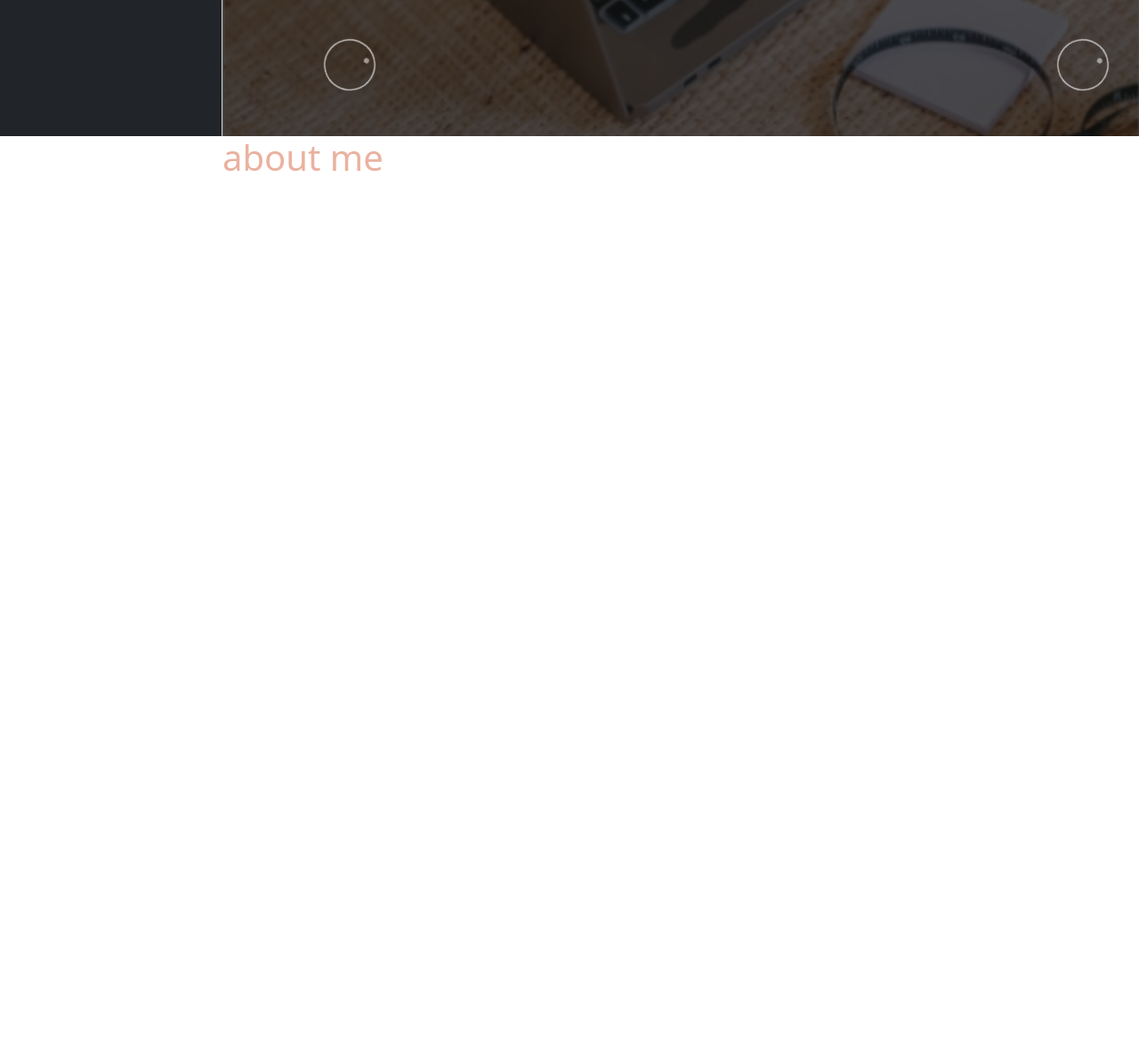
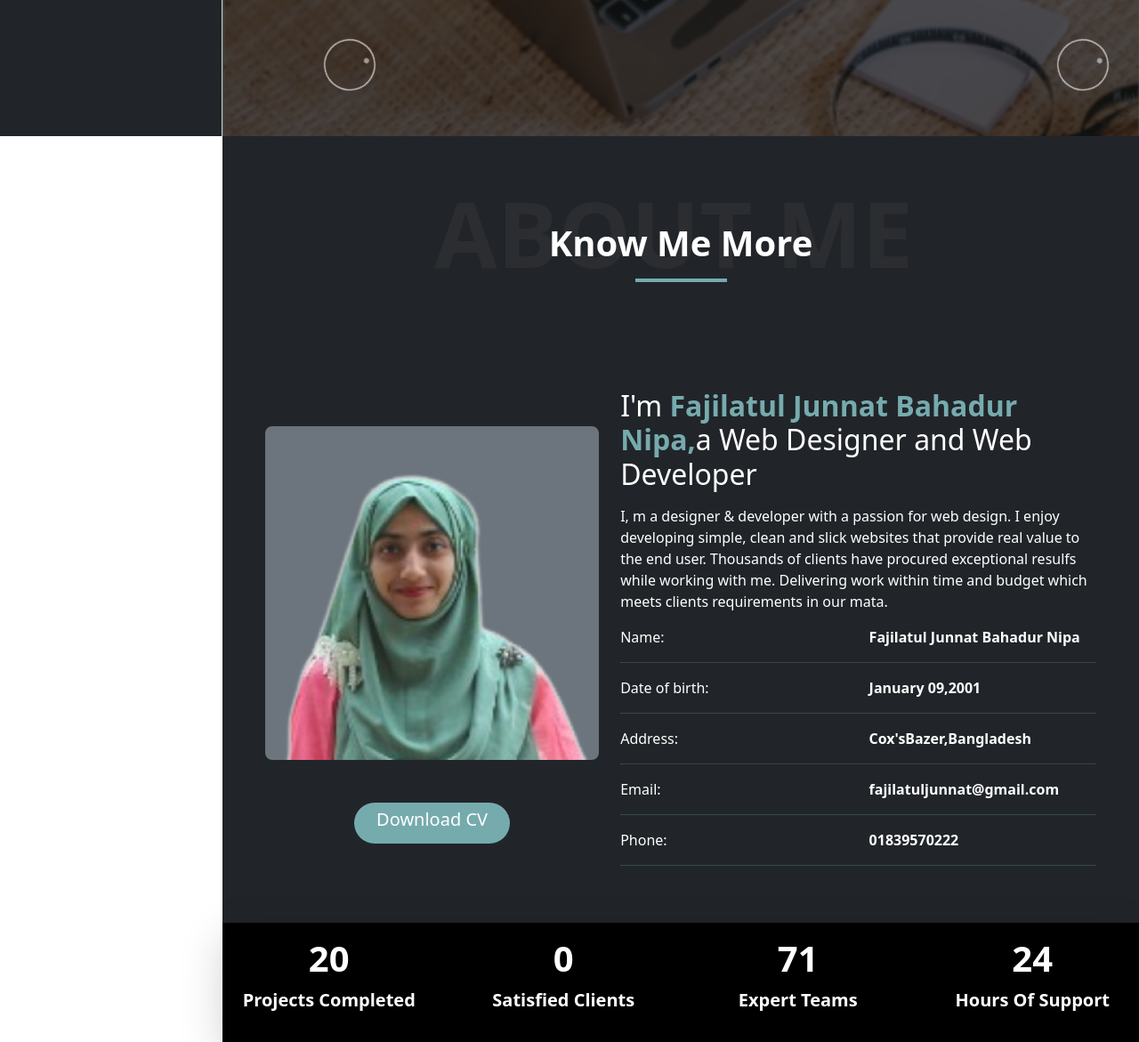
Before and after one commit to FajilatulJunnat/My-Portfolio, a plain HTML site: page index.html in a window 1280 px wide. Shown: the part 647-1818 px from the top of the page at 89% size. Before the commit the page ends 856 px from the top, so only its background shows below. Drawn offline with nearby package versions, Linux system fonts and the light colour scheme; a script that the page names is missing.

Commit message:
2nd commit

```diff
--- a/index.html
+++ b/index.html
@@ -13,7 +13,8 @@
   <link href="https://cdn.jsdelivr.net/npm/bootstrap@5.3.3/dist/css/bootstrap.min.css" rel="stylesheet" integrity="sha384-QWTKZyjpPEjISv5WaRU9OFeRpok6YctnYmDr5pNlyT2bRjXh0JMhjY6hW+ALEwIH" crossorigin="anonymous">
 <!-- fontawsome -->
 <script src="https://kit.fontawesome.com/88125b6bbe.js" crossorigin="anonymous"></script>
-
+ <!-----------------------------jqurey counter link------------------------------>
+ <script src="https://code.jquery.com/jquery-1.12.4.min.js"></script>
 </head>
 <body>
   <!-- navber -->
@@ -22,17 +23,17 @@
       <a class="navbar-brand" href="#"><h4 class="fw-bold">Nipa</h4></a>
       <div class="d-flex align-items-center">
       <div class="text-white me-3">
-      <i class="fa-brands fa-facebook-f "></i>
-      <i class="fa-brands fa-linkedin ps-2"></i>
-      <i class="fa-brands fa-telegram ps-2"></i>
-      <i class="fa-brands fa-whatsapp ps-2"></i>
+      <i class="fa-brands fa-facebook-f social"></i>
+      <i class="fa-brands fa-linkedin ps-2 social"></i>
+      <i class="fa-brands fa-telegram ps-2 social"></i>
+      <i class="fa-brands fa-whatsapp ps-2 social"></i>
     </div>
       <button class="navbar-toggler" type="button" data-bs-toggle="collapse" data-bs-target="#navbarSupportedContent" aria-controls="navbarSupportedContent" aria-expanded="false" aria-label="Toggle navigation">
         <span class="navbar-toggler-icon"></span>
       </button>
     </div>
       <div class="collapse navbar-collapse" id="navbarSupportedContent">
-        <ul class="navbar-nav me-auto mb-2 mb-lg-0">
+        <ul class="navbar-nav me-auto mb-2 mb-lg-0 text-center ">
           <li class="nav-item">
             <a class="nav-link active fw-semibold" aria-current="page" href="#">Home</a>
           </li>
@@ -92,10 +93,10 @@
           </a>
         </li>
         <li class="nav-item d-flex justify-content-evenly">
-          <i class="fa-brands fa-facebook-f"></i>
-          <i class="fa-brands fa-linkedin"></i>
-          <i class="fa-brands fa-telegram"></i>
-          <i class="fa-brands fa-whatsapp"></i>
+          <i class="fa-brands fa-facebook-f social"></i>
+          <i class="fa-brands fa-linkedin social"></i>
+          <i class="fa-brands fa-telegram social"></i>
+          <i class="fa-brands fa-whatsapp social"></i>
 
         </li>
       </ul>
@@ -107,7 +108,7 @@
 <main>
   <section class="bg-first-section" id="first-section">
     <div class="container wrapper p-5 d-flex flex-column justify-content-center text-white align-items-center position-relative">
-      <h2>Welcome
+      <h2 class="mb-3">Welcome
       </h2>
       <!-- typing animation -->
       <section class="wrapper-txt ">
@@ -130,13 +131,91 @@
       <div><span class="dot"></span></div>
       <div><span class="dot"></span></div>
 
-      <button class="btn btn-1 rounded-5 px-4"><h5>Hire Me</h5></button>
+      <button class="btn btn-1 rounded-5 px-4 mt-5"><h5>Hire Me</h5></button>
     </div>
 
   </section>
   <!-- about me -->
-  <section class="bg-about">
-    <h1 class="about-h">about me </h1>
+  <section class=" ">
+ <div class="bg-about py-5">
+    <h1 class="text-white fw-bold text-center py-5">Know Me More
+      <div class="d-flex justify-content-center">
+      <div class="progress slide-ber-size rounded-0 position-relative my-3" role="progressbar" aria-label="Example 4px high warning example" aria-valuenow="25" aria-valuemin="0" aria-valuemax="100" style="height: 4px">
+        <div class="progress-bar " style="width: 100%"></div>
+      </div></div></h1>
+    </div>
+      <div class="bg-about-1">
+      <div class="container text-white px-5  pb-5">
+    <div class="row d-flex flex-lg-row  flex-column  justify-content-lg-between g-4">
+      <div class="col-lg-5  d-none d-lg-block align-self-center d-flex flex-column">
+        <img src="./nipaaa.png" alt="" class=" w-100 h-100 bg-secondary rounded-3 ">
+        <div class="d-flex justify-content-center align-content-center">
+          <button class="btn btn-2 rounded-5 px-4 mt-5 "><h5>Download CV</h5></button>
+          </div>
+      </div>
+      <div class="col d-lg-none justify-content-center d-flex">
+        <img src="./nipaaa.png" alt="" class=" bg-img  rounded-circle">
+      </div>
+      <div class="col-lg-7 ">
+    <h2>I'm <span class="about-h fw-bold">Fajilatul Junnat Bahadur Nipa,</span>a Web Designer and Web Developer</h2>
+    <p class="my-3">I, m a designer & developer with a passion for web design. I enjoy developing simple, clean and slick websites that provide real value to the end user. Thousands of clients have procured exceptional resulfs while working with me. Delivering work within time and budget which meets clients requirements in our mata.</p>
+    <div class=" ">
+      <div class="row d-flex  justify-content-around">
+       <div class="col">Name:</div>
+       <div class="col fw-bold">Fajilatul Junnat Bahadur Nipa</div>
+      </div>
+      <hr class="about-h">
+      <div class="row d-flex">
+       <div class="col">Date of birth:</div>
+       <div class="col fw-bold">January 09,2001</div>
+      </div>
+      <hr class="about-h">
+      <div class="row d-flex">
+       <div class="col">Address:</div>
+       <div class="col fw-bold">Cox'sBazer,Bangladesh</div>
+      </div>
+      <hr class="about-h">
+      <div class="row d-flex">
+       <div class="col">Email:</div>
+       <div class="col fw-bold">fajilatuljunnat@gmail.com</div>
+      </div>
+      <hr class="about-h">
+      <div class="row d-flex ">
+       <div class="col">Phone:</div>
+       <div class="col fw-bold">01839570222</div>
+      </div>
+      <hr class="about-h">
+     </div>
+     <div class="d-flex d-lg-none justify-content-center align-content-center ">
+      <button class="btn btn-2 rounded-5 px-4 mt-5 "><h5>Download CV</h5></button>
+      </div>
+    </div>
+  </div>
+</div>
+<!-- counter -->
+<div class="shadow-lg bg-counter ">
+  <div class="row row-cols-lg-4 row-cols-md-2 row-cols-1">
+  <div class="col pt-3 pb-3 mb-lg-0 mb-4">
+  <h1 class="counter fw-bold text-white text-center">20</h1>
+  <p class="text-white fs-5 fw-bolder  text-center">Projects Completed</p>
+  </div>
+  <div class="col boder-clas pt-3 pb-3 mb-lg-0 mb-4">
+    <h1 class="counter fw-bold text-white text-center">0</h1>
+    <p class="text-white fs-5 fw-bolder  text-center">Satisfied Clients</p>
+    </div>
+    <div class="col boder-clas pt-3 pb-3 mb-lg-0 mb-4">
+      <h1 class="counter fw-bold text-white text-center">71</h1>
+      <p class="text-white fs-5 fw-bolder  text-center">Expert Teams</p>
+      </div>
+      <div class="col boder-clas pt-3 pb-3 mb-lg-0 mb-4">
+        <h1 class="counter fw-bold text-white text-center">24</h1>
+        <p class="text-white fs-5 fw-bolder  text-center">Hours Of Support</p>
+        </div>
+  </div>
+  </div>
+
+
+      </div>
   </section>
  </main>
   <script src="https://cdn.jsdelivr.net/npm/bootstrap@5.3.3/dist/js/bootstrap.bundle.min.js" integrity="sha384-YvpcrYf0tY3lHB60NNkmXc5s9fDVZLESaAA55NDzOxhy9GkcIdslK1eN7N6jIeHz" crossorigin="anonymous"></script>
@@ -153,5 +232,18 @@
     backSpeed:100,
     loop:true
 });</script>
+
+ <!---------------------------------Counter section js links----------------------------------->
+ <script src="https://cdnjs.cloudflare.com/ajax/libs/waypoints/2.0.3/waypoints.min.js"></script>
+ <!---------------------------------------------jquery counter my file links------------------------------>
+ <script src="./jquery.counterup.min.js"></script>
+ <script>
+   jQuery(document).ready(function($){
+     $('.counter').counterUp({
+     delay: 10,
+     time: 1000
+ });
+   });
+ </script>
 </body>
 </html>
--- /dev/null
+++ b/jquery.counterup.min.js
@@ -0,0 +1 @@
+(function(e){"use strict";e.fn.counterUp=function(t){var n=e.extend({time:400,delay:10},t);return this.each(function(){var t=e(this),r=n,i=function(){var e=[],n=r.time/r.delay,i=t.text(),s=/[0-9]+,[0-9]+/.test(i);i=i.replace(/,/g,"");var o=/^[0-9]+$/.test(i),u=/^[0-9]+\.[0-9]+$/.test(i),a=u?(i.split(".")[1]||[]).length:0;for(var f=n;f>=1;f--){var l=parseInt(i/n*f);u&&(l=parseFloat(i/n*f).toFixed(a));if(s)while(/(\d+)(\d{3})/.test(l.toString()))l=l.toString().replace(/(\d+)(\d{3})/,"$1,$2");e.unshift(l)}t.data("counterup-nums",e);t.text("0");var c=function(){t.text(t.data("counterup-nums").shift());if(t.data("counterup-nums").length)setTimeout(t.data("counterup-func"),r.delay);else{delete t.data("counterup-nums");t.data("counterup-nums",null);t.data("counterup-func",null)}};t.data("counterup-func",c);setTimeout(t.data("counterup-func"),r.delay)};t.waypoint(i,{offset:"100%",triggerOnce:!0})})}})(jQuery);
--- a/style.css
+++ b/style.css
@@ -21,6 +21,7 @@
     .sidebar-nav{
       transform: none !important;
       visibility: visible !important;
+
     }
     .navbar{
         transform: none;
@@ -28,10 +29,27 @@
     }
 }
 
+.active{
+    color: #76ABAE !important;
+}
+.nav-item .nav-link:active{
+    color: #76ABAE !important;
+}
+.nav-item .nav-link:hover{
+    color: #76ABAE !important;
+}
+.social{
+    transform: scale(1);
+    transition: 0.5s ease-in-out;
+}
+.social:hover{
+    color: #76ABAE !important;
+    transform:scale(1.2) ;
+}
 /* first section */
 .bg-first-section{
     background-image:url(./b.png);
-
+    background-attachment: fixed;
     background-repeat: no-repeat;
     background-size: 100% 100%;
     background-position: center;
@@ -173,8 +191,49 @@ div .dot{
  }
  /* about me  */
 .bg-about{
+    /* background-color: #374045; */
+    background-color: #212529 ;
+    position: relative;
+    z-index: -3;
+    /* background-color: #343a40 !important; */
+}
+.bg-about::before{
+    margin: 2rem;
+    content: "about me";
+    position: absolute;
+    text-transform: uppercase;
+    color: #2b2d30!important;
+    top: 0;
+    left: 20%;
+    z-index: -1;
+    font-size: 8vw;
+    font-weight: bold;
 
 }
+.bg-about-1{
+    background-color: #212529;
+}
  .about-h{
-    color:  #EAB2A0 !important;
+    color:  #76ABAE !important;
  }
+.slide-ber-size{
+    width: 10%;
+}
+.progress-bar{
+    background-color: #76ABAE !important;
+}
+.bg-img{
+    background-color: #76ABAE !important;
+}
+.btn-2{
+    background-color: #76ABAE !important;
+    color: white !important;
+}
+.btn-2:hover{
+    background-color: #21252900 !important;
+    border:  2px solid #76ABAE !important;
+}
+/* counter */
+.bg-counter{
+    background-color: black;
+}
```
Also changed, not shown: script.js (deleted, +0 -10 lines).
